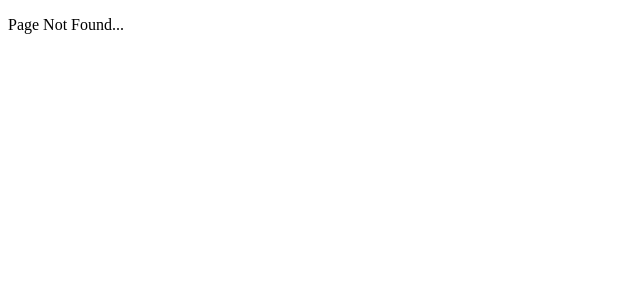
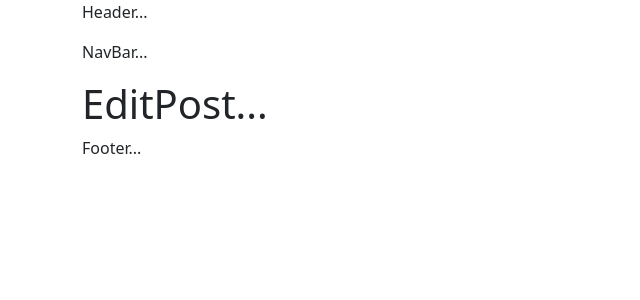
Before and after one commit to Dariusz-Wilk/React-blog, a React (Create React App) app: page /post/edit/1 in a window 1280 px wide. Before the commit this address had no page. Shown: the top 300 px of the page, without its empty margins (0-640 px from the left). Built offline with nearby package versions, Linux system fonts and the light colour scheme.

Commit message:
created the basic view structure of the website

```diff
--- a/src/App.js
+++ b/src/App.js
@@ -1,22 +1,29 @@
-import Post from './components/pages/Post/Post';
+import Home from './components/pages/Home/Home';
 import PostAdd from './components/pages/PostAdd/PostAdd';
 import SinglePost from './components/pages/SinglePost/SinglePost';
 import About from './components/pages/About/About';
 import NotFound from './components/pages/NotFound/NotFound';
 
 import { Routes, Route } from 'react-router-dom';
+import { Container } from 'react-bootstrap';
+import Header from './components/views/Header/Header';
+import Footer from './components/views/Footer/Footer';
+import EditPost from './components/pages/EditPost/EditPost';
 
 const App = () => {
 	return (
-		<main>
+		<Container>
+			<Header />
 			<Routes>
-				<Route path="/" element={<Post />} />
+				<Route path="/" element={<Home />} />
 				<Route path="/post/add" element={<PostAdd />} />
 				<Route path="/post/:id" element={<SinglePost />} />
+				<Route path="/post/edit/:id" element={<EditPost />} />
 				<Route path="/about" element={<About />} />
 				<Route path="*" element={<NotFound />} />
 			</Routes>
-		</main>
+			<Footer />
+		</Container>
 	);
 };
 
--- a/src/components/pages/About/About.js
+++ b/src/components/pages/About/About.js
@@ -1,7 +1,7 @@
 const About = () => {
 	return (
 		<div>
-			<p>About...</p>
+			<h1>About...</h1>
 		</div>
 	);
 };
--- /dev/null
+++ b/src/components/pages/EditPost/EditPost.js
@@ -0,0 +1,9 @@
+const EditPost = () => {
+	return (
+		<div>
+			<h1>EditPost...</h1>
+		</div>
+	);
+};
+
+export default EditPost;
--- /dev/null
+++ b/src/components/pages/Home/Home.js
@@ -0,0 +1,9 @@
+const Home = () => {
+	return (
+		<div>
+			<h1>Home...</h1>
+		</div>
+	);
+};
+
+export default Home;
--- a/src/components/pages/NotFound/NotFound.js
+++ b/src/components/pages/NotFound/NotFound.js
@@ -1,7 +1,7 @@
 const NotFound = () => {
 	return (
 		<div>
-			<p>Page Not Found...</p>
+			<h1>Page Not Found...</h1>
 		</div>
 	);
 };
--- a/src/components/pages/Post/Post.js
+++ /dev/null
@@ -1,9 +0,0 @@
-const Post = () => {
-	return (
-		<div>
-			<p>Post...</p>
-		</div>
-	);
-};
-
-export default Post;
--- a/src/components/pages/SinglePost/SinglePost.js
+++ b/src/components/pages/SinglePost/SinglePost.js
@@ -1,7 +1,7 @@
 const SinglePost = () => {
 	return (
 		<div>
-			<p>SinglePost...</p>
+			<h1>SinglePost...</h1>
 		</div>
 	);
 };
--- /dev/null
+++ b/src/components/views/Footer/Footer.js
@@ -0,0 +1,9 @@
+const Footer = () => {
+	return (
+		<div>
+			<p>Footer...</p>
+		</div>
+	);
+};
+
+export default Footer;
--- /dev/null
+++ b/src/components/views/Header/Header.js
@@ -0,0 +1,12 @@
+import NavBar from '../NavBar/NavBar';
+
+const Header = () => {
+	return (
+		<div>
+			<p>Header...</p>
+			<NavBar />
+		</div>
+	);
+};
+
+export default Header;
--- /dev/null
+++ b/src/components/views/NavBar/NavBar.js
@@ -0,0 +1,9 @@
+const NavBar = () => {
+	return (
+		<div>
+			<p>NavBar...</p>
+		</div>
+	);
+};
+
+export default NavBar;
--- a/src/index.js
+++ b/src/index.js
@@ -4,6 +4,8 @@ import App from './App';
 import { Provider } from 'react-redux';
 import store from './redux/store';
 import { BrowserRouter } from 'react-router-dom';
+
+import 'bootstrap/dist/css/bootstrap.min.css';
 
 const root = ReactDOM.createRoot(document.getElementById('root'));
 root.render(
```
Also changed, not shown: src/components/pages/Home/Home.module.scss (added).
